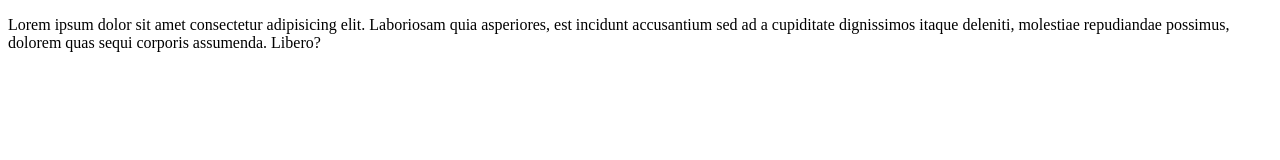
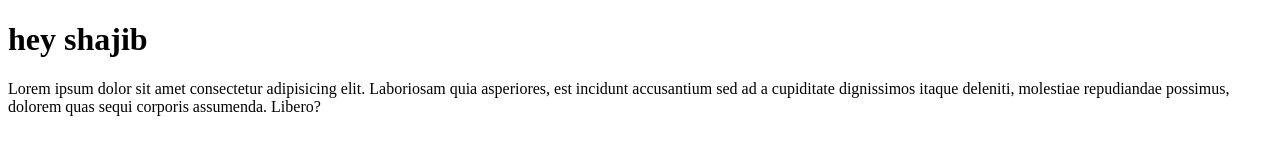
Before and after one commit to ProgrammerShajib/First-project, a plain HTML site: page index.html in a window 1280 px wide. Drawn offline with Linux system fonts and the light colour scheme.

Commit message:
h1 added

```diff
--- a/index.html
+++ b/index.html
@@ -8,7 +8,9 @@
 </head>
 
 <body>
+   <h1>hey shajib</h1>
     <p>Lorem ipsum dolor sit amet consectetur adipisicing elit. Laboriosam quia asperiores, est incidunt accusantium sed ad a cupiditate dignissimos itaque deleniti, molestiae repudiandae possimus, dolorem quas sequi corporis assumenda. Libero?</p>
+
 </body>
 
 </html>
```
